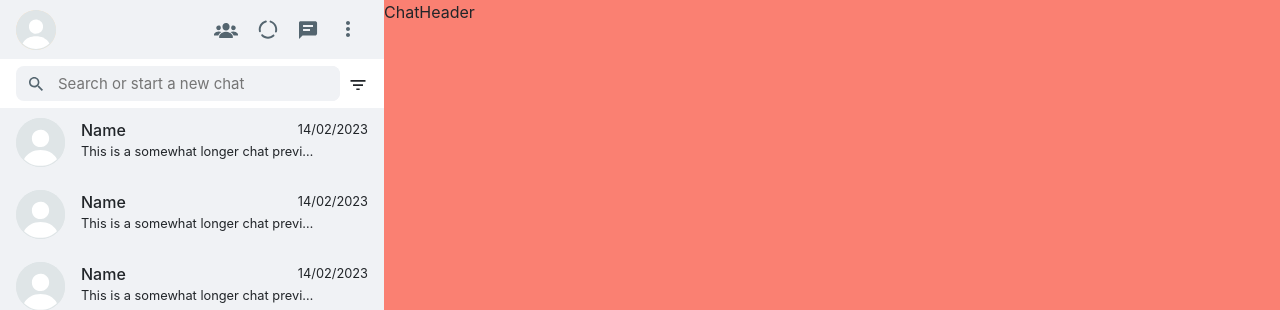
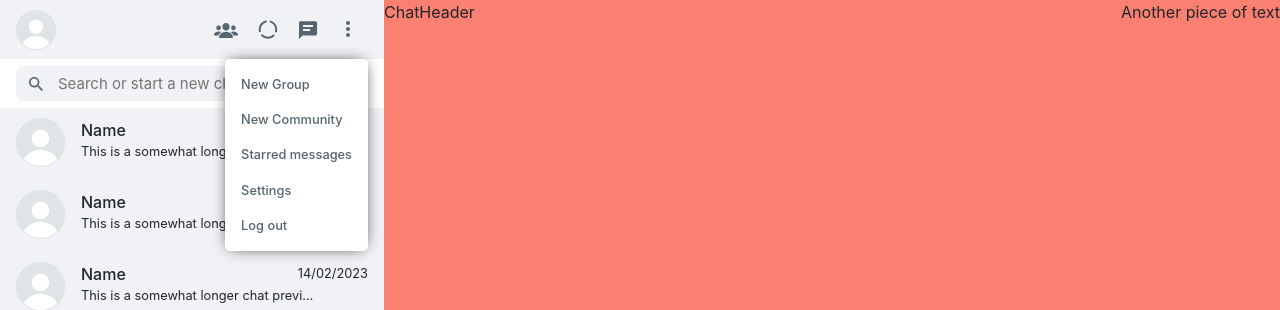
Before and after one commit to ConnorDW-SA/Whatsapp_Clone_FE, a React (Create React App) app: page / in a window 1280 px wide. Both pictures are taken after a click on the icon 36 px from the left and 30 px from the top of the page. Shown: the top 310 px of the page. Built offline with nearby package versions, Linux system fonts and the light colour scheme; the HTML template or start-up script is replaced by a standard one.

Commit message:
done the dropdown

```diff
--- a/src/App.css
+++ b/src/App.css
@@ -56,6 +56,7 @@
   padding-block: 0.625rem;
   background-color: #f0f2f5;
   height: 59px;
+  position: relative;
 }
 
 .my-icon {
@@ -70,6 +71,52 @@
   padding: 0.5rem;
   color: #54656f;
   cursor: pointer;
+}
+
+.relative {
+  position: relative;
+}
+
+.absolute {
+  position: absolute;
+  top: 0;
+  left: 0;
+}
+
+.absolute-options {
+  position: absolute;
+  top: 100%;
+  right: 1rem;
+}
+
+.dropdown-ul {
+  list-style: none;
+  padding: 0;
+  margin: 0;
+  background-color: white;
+  color: #54656f;
+  border-radius: 5px;
+  box-shadow: 0px 0px 15px -5px #000000;
+  padding-block: 8px;
+}
+
+.dropdown-li {
+  font-size: 0.8rem;
+  padding: 0.5rem 1rem;
+  font-weight: 500;
+  cursor: pointer;
+}
+
+.dropdown-li:hover {
+  background-color: #f5f6f6;
+}
+
+.d-none {
+  display: none;
+}
+
+.d-block {
+  display: block;
 }
 
 .search-container {
--- a/src/components/ChatHeader.jsx
+++ b/src/components/ChatHeader.jsx
@@ -1,7 +1,12 @@
 import React from "react";
 
 function ChatHeader() {
-  return <div>ChatHeader</div>;
+  return (
+    <div className="d-flex justify-content-between">
+      <div>ChatHeader</div>
+      <div>Another piece of text</div>
+    </div>
+  );
 }
 
 export default ChatHeader;
--- /dev/null
+++ b/src/components/Dropdown.jsx
@@ -0,0 +1,17 @@
+import React from "react";
+
+function Dropdown(props) {
+  const textContent = props.textContent;
+
+  return (
+    <div>
+      <ul className="dropdown-ul">
+        {textContent.map((text) => (
+          <li className="dropdown-li">{text}</li>
+        ))}
+      </ul>
+    </div>
+  );
+}
+
+export default Dropdown;
--- a/src/components/SideHeader.jsx
+++ b/src/components/SideHeader.jsx
@@ -1,14 +1,41 @@
-import React from "react";
+import React, { useState } from "react";
 import { ReactComponent as Profile } from "./icons/profile.svg";
 import { ReactComponent as Group } from "./icons/group.svg";
 import { ReactComponent as Circle } from "./icons/circle.svg";
 import { ReactComponent as Chat } from "./icons/chat.svg";
 import { ReactComponent as ThreeDots } from "./icons/threeDots.svg";
+import Dropdown from "./Dropdown";
 
 function SideHeader() {
+  const textContent = [
+    "New Group",
+    "New Community",
+    "Starred messages",
+    "Settings",
+    "Log out",
+  ];
+
+  const [optionsClicked, setOptionsClicked] = useState(false);
+
   return (
     <div className="side-header d-flex justify-content-between">
-      <Profile className="my-icon" />
+      <div
+        className={
+          optionsClicked
+            ? "d-block absolute-options"
+            : "d-none absolute-options"
+        }
+      >
+        <Dropdown textContent={textContent} />
+      </div>
+      <div>
+        <Profile
+          className="my-icon"
+          onClick={() => {
+            setOptionsClicked(!optionsClicked);
+          }}
+        />
+      </div>
 
       <div className="d-flex align-items-center">
         <div className="header-icon">
@@ -23,8 +50,12 @@ function SideHeader() {
           <Chat />
         </div>
 
-        <div className="header-icon">
-          <ThreeDots />
+        <div className="header-icon relative">
+          <ThreeDots
+            onClick={() => {
+              setOptionsClicked(!optionsClicked);
+            }}
+          />{" "}
         </div>
       </div>
     </div>
```
